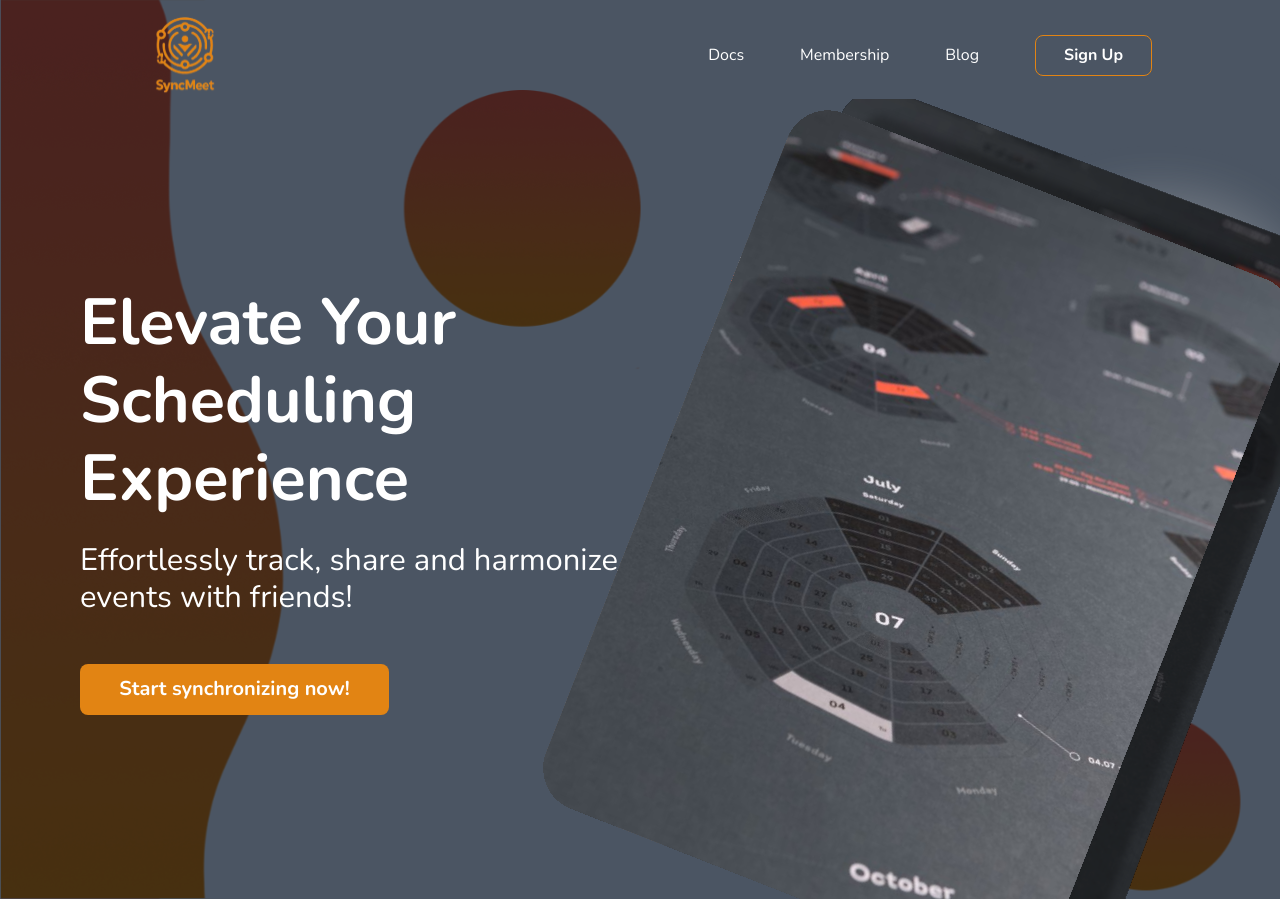
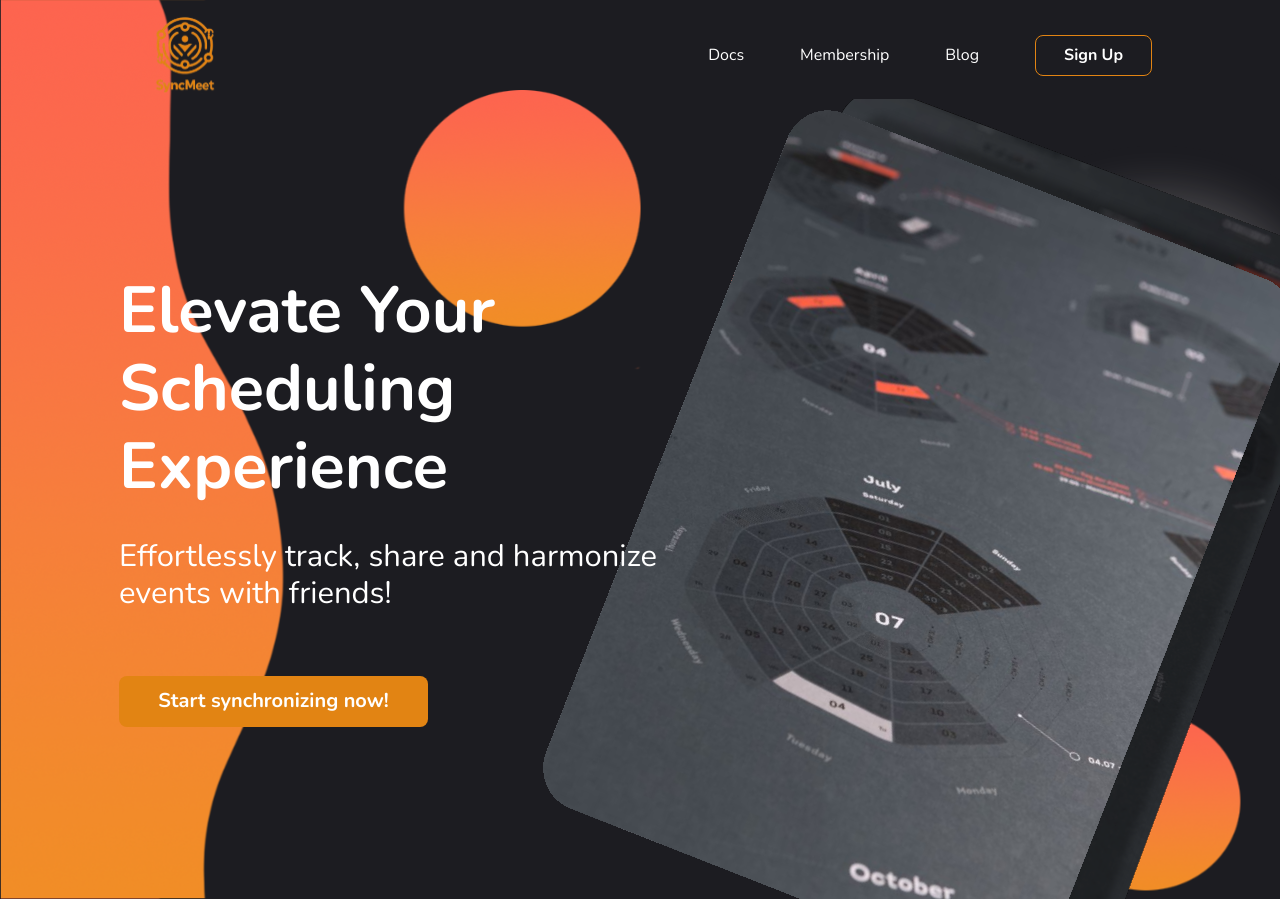
Before and after one commit to LeonardM01/SyncMeet, a React (Vite) app in the folder frontend/: page / in a window 1280 px wide. Built offline with nearby package versions, Linux system fonts and the light colour scheme; no server answers.

Commit message:
Background and margins fix

```diff
--- a/frontend/src/layouts/Default.jsx
+++ b/frontend/src/layouts/Default.jsx
@@ -5,11 +5,13 @@ import { PageLoader } from "../components";
 const DefaultLayout = ({ children }) => {
   return (
       <Suspense fallback={<PageLoader/>}>
+          <div className={"bg-dark-400"}>
               <div
-                  className="bg-background bg-gray-600 bg-blend-multiply bg-cover bg-no-repeat min-h-screen max-w-screen text-white font-nunito flex flex-col"
+                  className="bg-background bg-transparent bg-cover bg-no-repeat min-h-screen max-w-screen text-white font-nunito flex flex-col"
               >
                   <main className="mx-auto w-full h-full flex-grow">{children}</main>
               </div>
+          </div>
       </Suspense>
 );
 };
--- a/frontend/src/pages/Home.jsx
+++ b/frontend/src/pages/Home.jsx
@@ -5,13 +5,13 @@ const Home = () => {
         <>
             <Navbar/>
             <div
-                className={"bg-background2 h-screen bg-contain bg-right bg-no-repeat grid grid-rows-1 items-center ms-20"}
+                className={"bg-background2 h-screen bg-contain bg-right bg-no-repeat grid grid-rows-1 items-center ms-[119px]"}
             >
                 <div>
-                    <div className={"heading1-bold leading-tight mb-6 w-[627px] h-[234px]"}>
+                    <div className={"heading1-bold leading-tight mb-[32px] w-[627px] h-[234px]"}>
                         Elevate Your Scheduling Experience
                     </div>
-                    <div className={"heading2 mb-12 w-[627px] h-[74px]"}>
+                    <div className={"heading2 mb-[64px] w-[627px] h-[74px]"}>
                         Effortlessly track, share and harmonize events with friends!
                     </div>
                     <button
```
